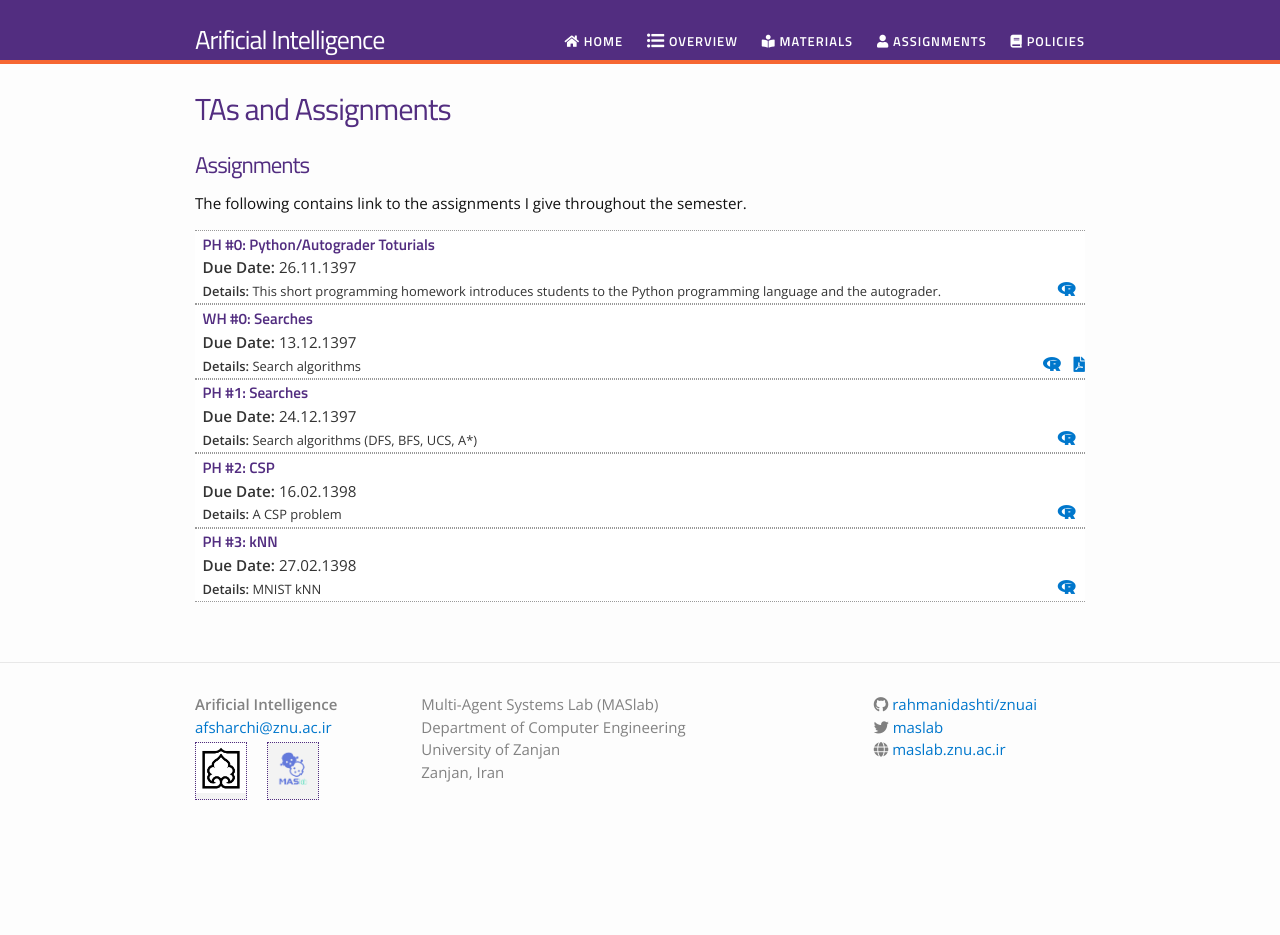
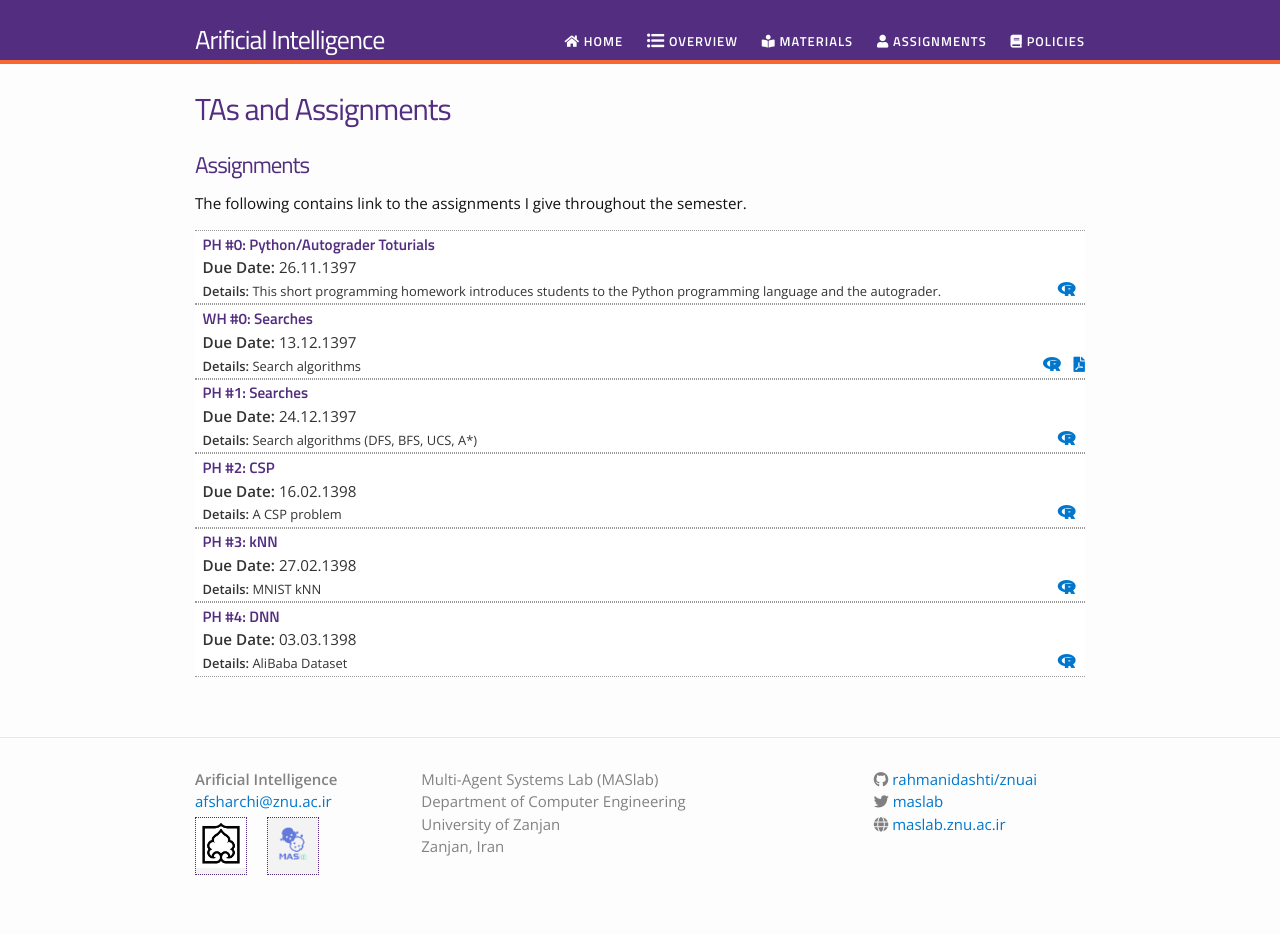
Before and after one commit to rahmanidashti/znuai, a Jekyll site: the page built from assignments.md, in a window 1280 px wide. Built offline with Jekyll 4.4.1, drawn with Linux system fonts in a browser that asks for light colours; nearby versions of some CDN libraries; before the commit the page ends 900 px from its top, so only the background shows below that.

Commit message:
Update assignments.yml

```diff
--- a/_data/assignments.yml
+++ b/_data/assignments.yml
@@ -27,3 +27,9 @@
   answerfile:
   dirname: assignments
   tldr: "MNIST kNN"
+- title: "PH #4: DNN"
+  duedate: 03.03.1398
+  filename: PH_4_DNN
+  answerfile:
+  dirname: assignments
+  tldr: "AliBaba Dataset"
```
